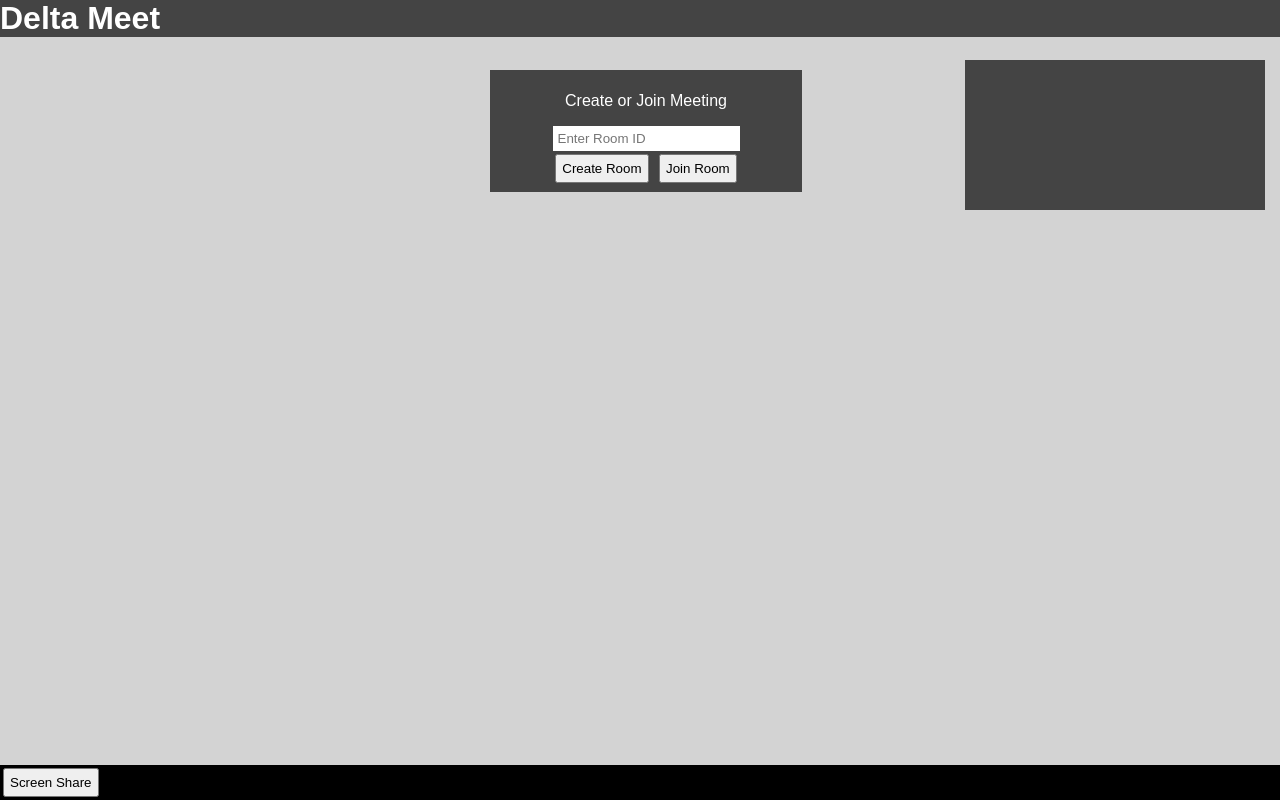
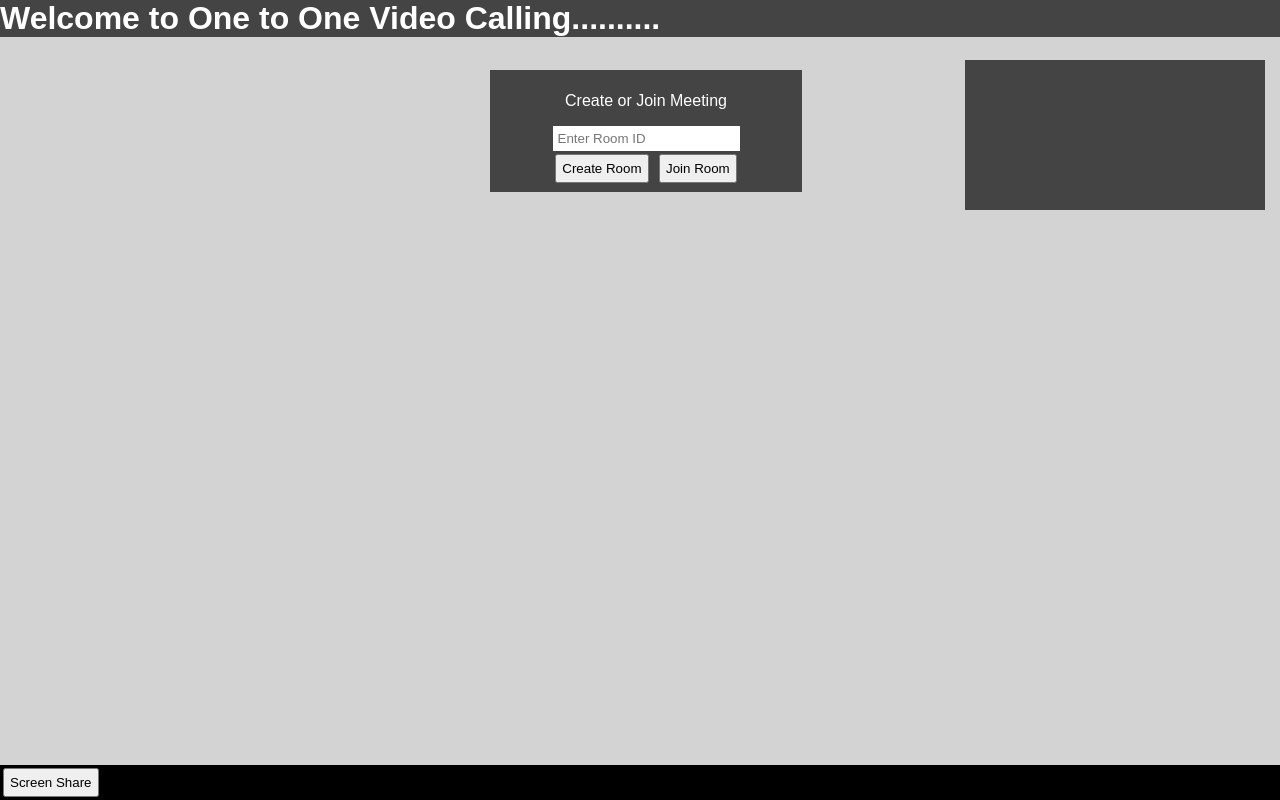
Before and after one commit to dattacodex/Demo1, a plain HTML site: page index.html in a window 1280 px wide. Drawn offline with Linux system fonts and the light colour scheme.

Commit message:
some text change in index.html

```diff
--- a/index.html
+++ b/index.html
@@ -6,7 +6,7 @@
 </head>
 
 <body>
-    <h1 class="title">Delta Meet</h1>
+    <h1 class="title">Welcome to One to One Video Calling..........</h1>
     <p id="notification" hidden></p>
     <div class="entry-modal" id="entry-modal">
         <p>Create or Join Meeting</p>
```
